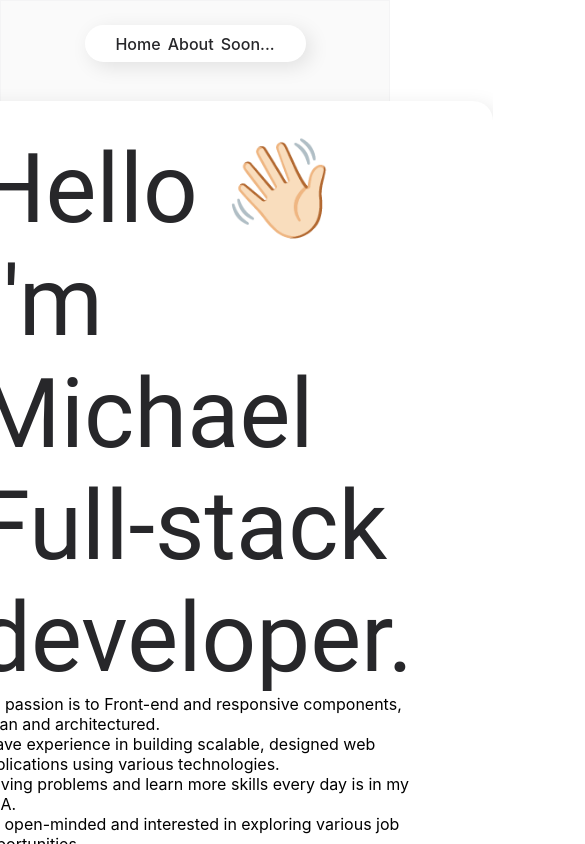
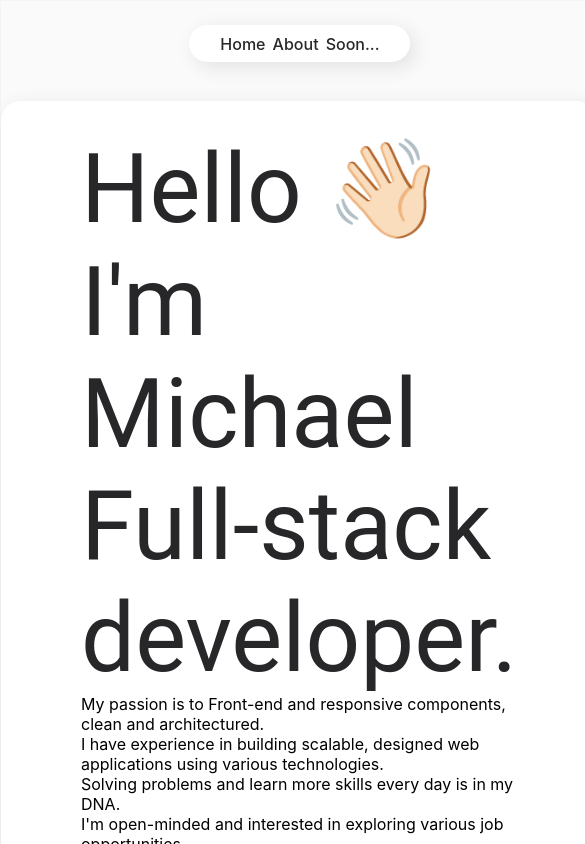
Before and after one commit to PORTOFOLIO-Michael/app-client, a React (Create React App) app: page / in a window 390 px wide. Shown: the top 844 px of the page, 585 px wide, since content can reach past the window. Built offline with nearby package versions, Linux system fonts and the light colour scheme.

Commit message:
Deleted the profile image

```diff
--- a/src/App.css
+++ b/src/App.css
@@ -1,5 +1,9 @@
 .App {
   position: relative;
-  display: block;
+  display: grid;
+
+/*
+  text-align: center;
+  justify-content: center; */
 
 }
--- a/src/components/home/header.tsx
+++ b/src/components/home/header.tsx
@@ -1,5 +1,4 @@
 import React, { useEffect, useState } from "react"
-import profile from '../../resources/Frontend-developer-logo.png'
 import loading_gif from '../../resources/Loading_gif.gif'
 
 import linkeding_logo from '../../resources/linkedin_icon.png'
--- a/src/components/home/homePage.css
+++ b/src/components/home/homePage.css
@@ -13,6 +13,13 @@
     display: flex;
     flex-direction: column;
 
+}
 
 
+@media (max-width: 1000px) {
+    .home_page {
+
+        width: 100%;
+
+    }
 }
--- a/src/components/home/homePage.tsx
+++ b/src/components/home/homePage.tsx
@@ -1,9 +1,9 @@
 import React from "react";
 import Header from "./header";
 import Body from "./homePageBody";
+import Projects from "components/projects/projects";
 
 import './homePage.css'
-import Projects from "components/projects/projects";
 
 function HomePage() {
 
--- a/src/components/routes/mainRouter.css
+++ b/src/components/routes/mainRouter.css
@@ -1,5 +1,5 @@
 .main_router {
-    position: absolute;
+    position: relative;
     text-align: center;
     justify-content: center;
 
```
